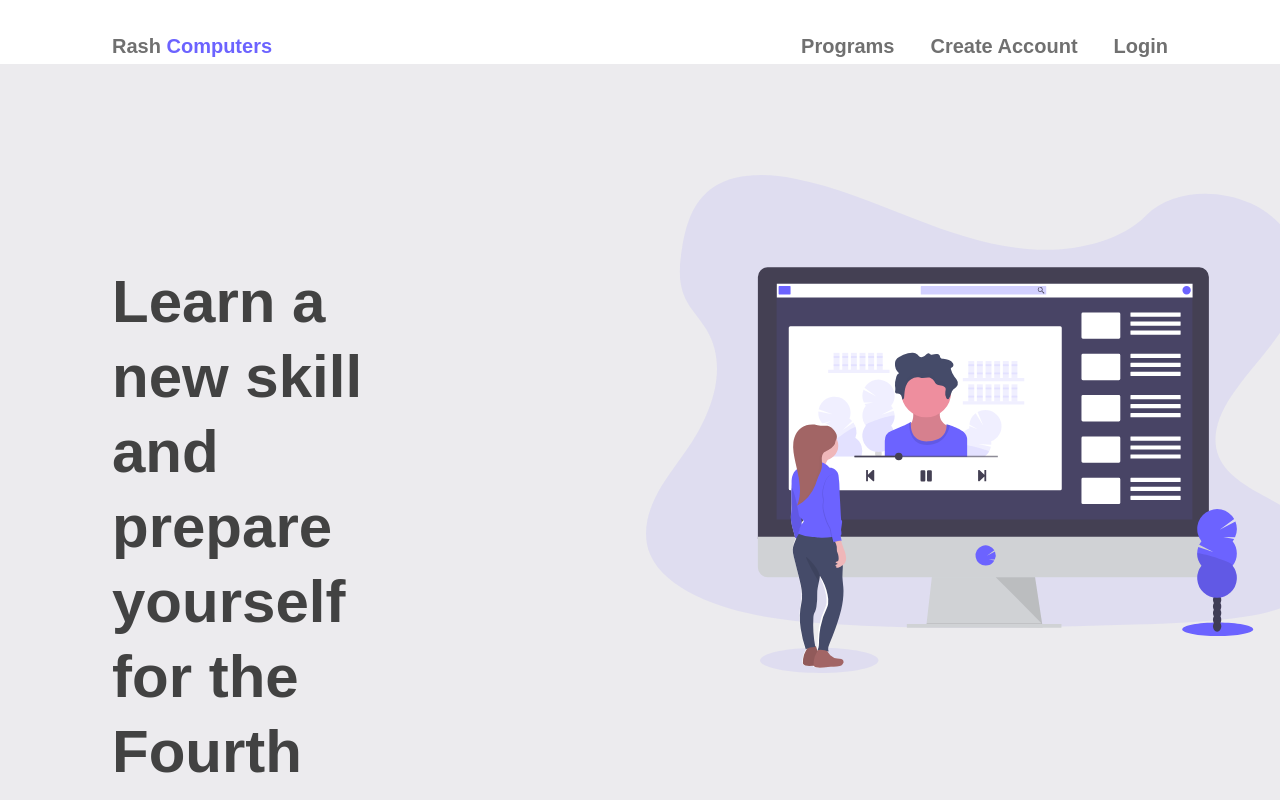
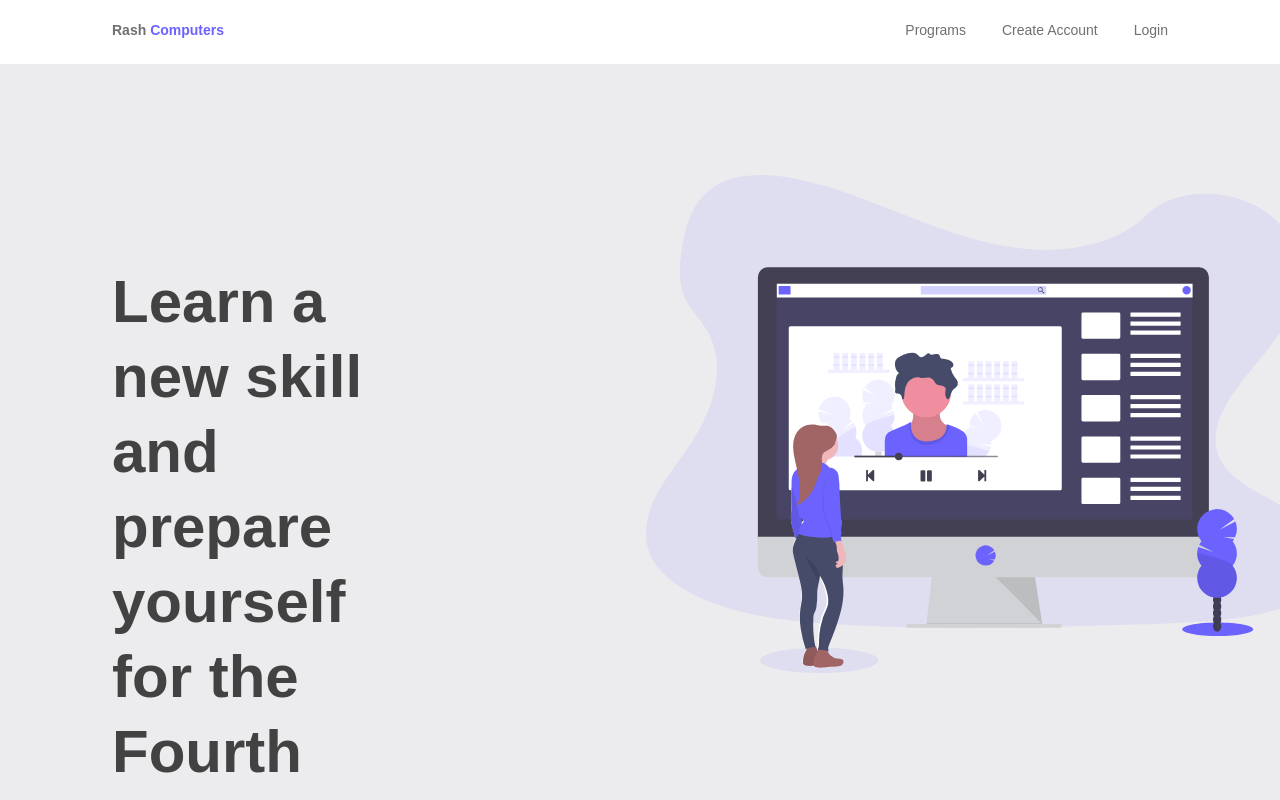
Before and after one commit to Rash-Computers/web, a Next.js app: page / in a window 1280 px wide. Shown: the top 800 px of the page. Built offline with nearby package versions, Linux system fonts and the light colour scheme.

Commit message:
ft(navbar): update homenavbar design

```diff
--- a/components/global/NavBar/index.tsx
+++ b/components/global/NavBar/index.tsx
@@ -16,27 +16,27 @@ export default function NavBar(): ReactElement {
 	const closeModal = () => setModal(false);
 
 	return (
-		<nav className="sticky top-0 h-16 w-screen bg-white px-28 flex justify-between items-end py-1 text-textSecondary font-bold text-xl">
+		<nav className="sticky top-0 h-16 w-screen bg-white px-28 flex justify-between items-end py-6 text-textSecondary font-semibold text-sm">
 			<div>
 				<Link href="/">
 					<a>
-						Rash <span className="text-primary">Computers</span>
+						Rash <span className="text-primary text-sm">Computers</span>
 					</a>
 				</Link>
 			</div>
 			<div className="space-x-9">
 				<Link href="/programs">
-					<a className="font-bold">Programs</a>
+					<a className="font-medium text-sm">Programs</a>
 				</Link>
 				<button
 					onClick={() => (modal ? closeModal() : openModal('register'))}
-					className="font-bold"
+					className="font-medium text-sm"
 				>
 					Create Account
 				</button>
 				<button
 					onClick={() => (modal ? closeModal() : openModal('login'))}
-					className="font-bold"
+					className="font-medium text-sm"
 				>
 					Login
 				</button>
```
